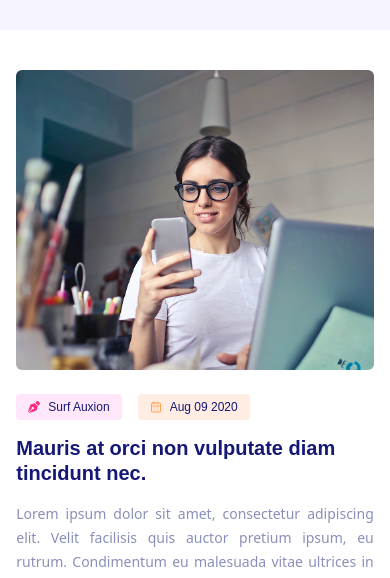
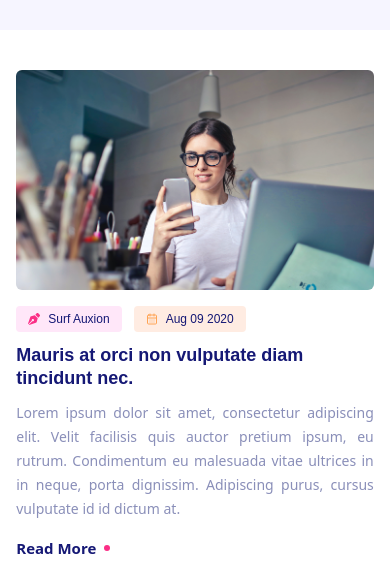
Before and after one commit to Mostofa-zaman/E-Commerce-M, a React (Vite) app: page /blog in a window 390 px wide. Shown: the part 212-790 px from the top of the page. Built offline with nearby package versions, Linux system fonts and the light colour scheme; no server answers.

Commit message:
make BlogLeft component fully responsive

```diff
--- a/src/components/BlogLeft.jsx
+++ b/src/components/BlogLeft.jsx
@@ -4,6 +4,7 @@ import { FaPenNib } from "react-icons/fa";
 import { LuCalendarDays } from "react-icons/lu";
 
 const BlogLeft = () => {
+
   const blogs = [
     {
       id: 1,
@@ -29,40 +30,51 @@ const BlogLeft = () => {
   ];
 
   return (
-    <div className='flex flex-col gap-10'>
+    <div className='flex flex-col gap-8 sm:gap-10'>
       {blogs.map((blog) => (
         <div key={blog.id} className="group">
-          <div className="w-full h-75 sm:h-113.25 rounded-md overflow-hidden mb-6">
+
+          <div className="w-full h-[220px] sm:h-[320px] md:h-[380px] lg:h-[453px] rounded-md overflow-hidden mb-4 sm:mb-6">
             <img
               src={blogM}
               alt={blog.title}
               className="w-full h-full object-cover group-hover:scale-105 transition-transform duration-500"
             />
           </div>
-          <div className="flex items-center gap-4 mb-4">
+
+          <div className="flex flex-wrap items-center gap-3 sm:gap-4 mb-3 sm:mb-4">
+
             <div className="flex items-center gap-2 bg-[#FFE7F9] px-3 sm:px-4 py-1 rounded-sm">
               <FaPenNib className="text-[#FB2E86] text-[12px] sm:text-[14px]" />
               <span className="text-[#151875] font-josefin text-[12px] sm:text-[14px]">
                 {blog.author}
               </span>
             </div>
+
             <div className="flex items-center gap-2 bg-[#FFECE2] px-3 sm:px-4 py-1 rounded-sm">
               <LuCalendarDays className="text-[#FFA454] text-[12px] sm:text-[14px]" />
               <span className="text-[#151875] font-josefin text-[12px] sm:text-[14px]">
                 {blog.date}
               </span>
             </div>
+
           </div>
-          <h3 className="font-josefin text-[20px] sm:text-[30px] font-bold text-[#151875] mb-4 leading-tight">
+
+          <h3 className="font-josefin text-[18px] sm:text-[22px] md:text-[26px] lg:text-[30px] font-bold text-[#151875] mb-3 sm:mb-4 leading-tight">
             {blog.title}
           </h3>
-          <p className="font-lato text-[14px] sm:text-[16px] text-[#8A8FB9] leading-6 sm:leading-7 mb-6 text-justify">
+
+          <p className="font-lato text-[14px] sm:text-[15px] lg:text-[16px] text-[#8A8FB9] leading-6 sm:leading-7 mb-4 sm:mb-6 text-justify">
             {blog.desc}
           </p>
+
           <div className="flex items-center gap-2 cursor-pointer group-hover:text-[#FB2E86] transition-colors w-fit">
-            <span className="font-lato text-[16px] sm:text-[18px] font-bold text-[#151875] group-hover:text-[#FB2E86]">Read More</span>
+            <span className="font-lato text-[15px] sm:text-[16px] lg:text-[18px] font-bold text-[#151875] group-hover:text-[#FB2E86]">
+              Read More
+            </span>
             <span className="w-1.5 h-1.5 rounded-full bg-[#FB2E86]"></span>
           </div>
+
         </div>
       ))}
     </div>
```
Lines whose indentation alone changed are shown as unchanged.
